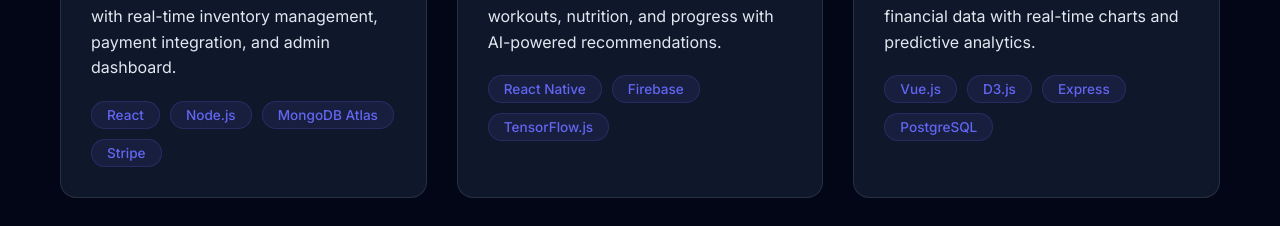
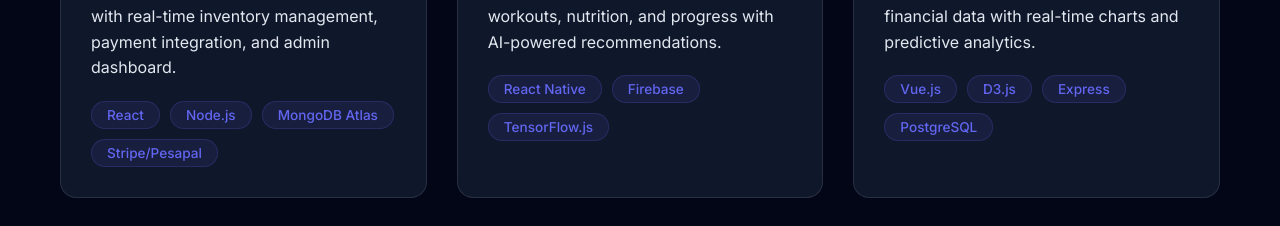
Before and after one commit to codewithaustin1/sharp-portfolio, a React (Create React App) app: page / in a window 1280 px wide. Shown: the part 2840-3066 px from the top of the page. Built offline with nearby package versions, Linux system fonts and the light colour scheme; grey boxes are pictures that could not be loaded.

Commit message:
Update project tags to include 'Stripe/Pesapal'

```diff
--- a/src/components/Projects/Projects.jsx
+++ b/src/components/Projects/Projects.jsx
@@ -19,7 +19,7 @@ const Projects = () => {
       id: 1,
       title: 'E-Commerce Platform',
       description: 'A full-featured e-commerce solution with real-time inventory management, payment integration, and admin dashboard.',
-      tags: ['React', 'Node.js', 'MongoDB Atlas', 'Stripe'],
+      tags: ['React', 'Node.js', 'MongoDB Atlas', 'Stripe/Pesapal'],
       category: 'fullstack',
       image: 'https://images.unsplash.com/photo-1556742049-0cfed4f6a45d?ixlib=rb-1.2.1&auto=format&fit=crop&w=800&q=80',
       github: 'https://github.com',
```
